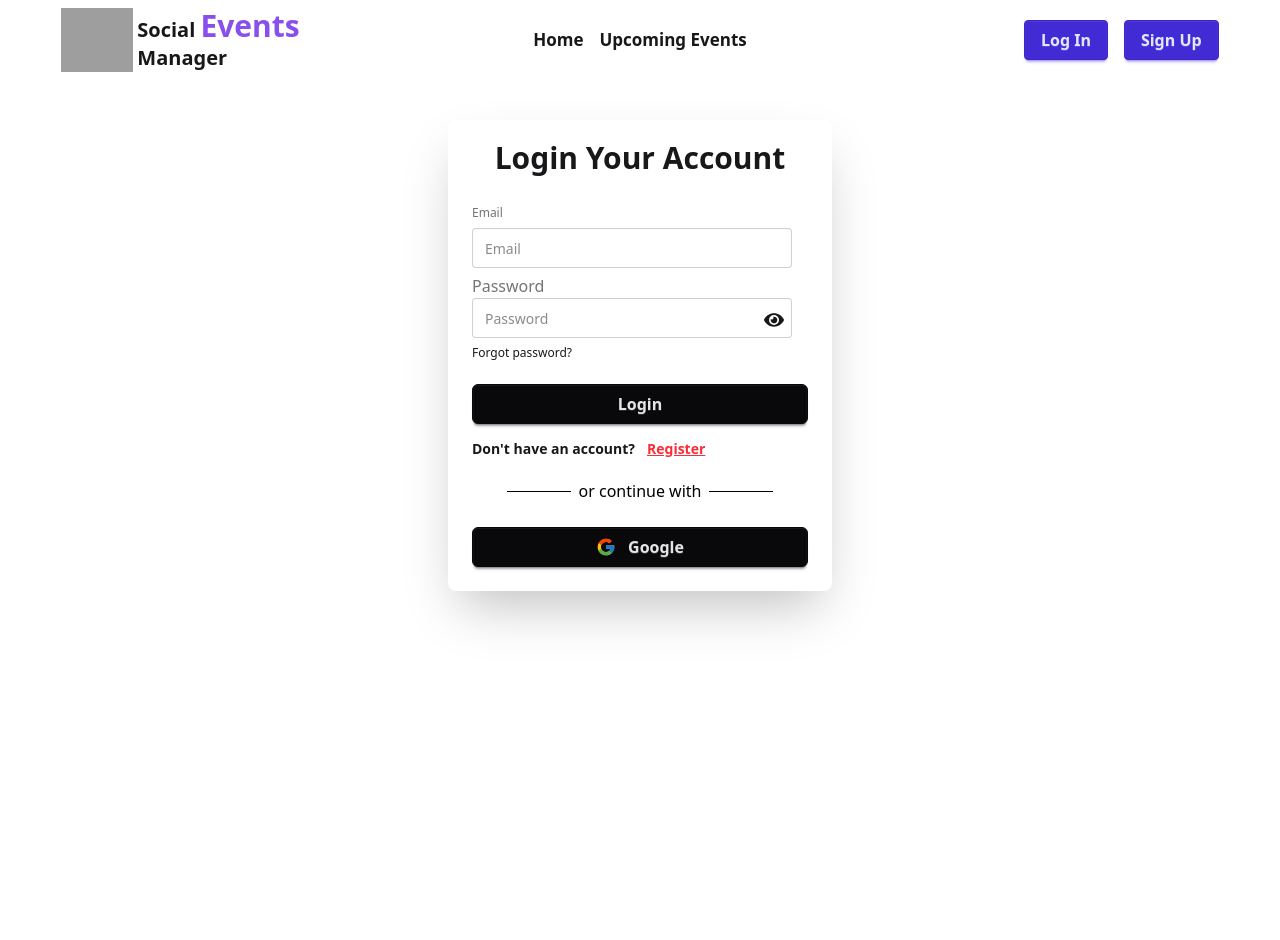
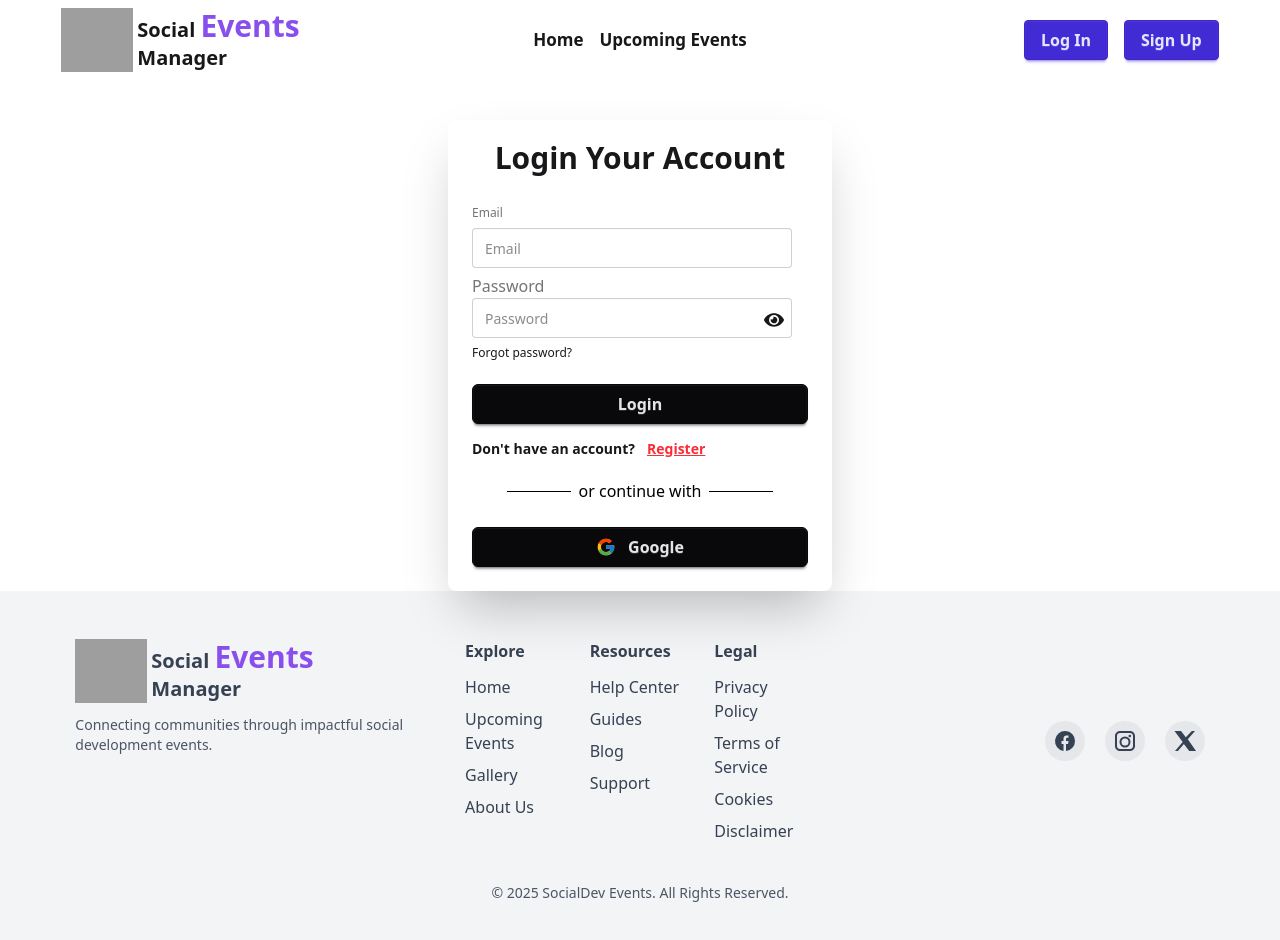
Before and after one commit to imtiaz8936/PH-Social-Dev-Events-Client, a React (Vite) app: page /auth-login in a window 1280 px wide. Shown: the top 940 px of the page. Before the commit the page ends 800 px from the top, so only its background shows below. Built offline with nearby package versions, Linux system fonts and the light colour scheme; no server answers; grey boxes are pictures that could not be loaded.

Commit message:
Footer section added

```diff
--- /dev/null
+++ b/src/Components/Footer/Footer.jsx
@@ -0,0 +1,163 @@
+import React from "react";
+import { Link } from "react-router";
+import logo from "../../assets/logo.png";
+
+const Footer = () => {
+  return (
+    <footer className="bg-gray-100 dark:bg-gray-900 text-gray-700 dark:text-gray-300 py-12 px-6">
+      <div className="w-11/12 mx-auto grid grid-cols-1 lg:grid-cols-3 gap-10">
+        {/* Logo + Tagline */}
+        <div className="flex flex-col gap-3">
+          <Link to="/" className="flex gap-1 items-center font-bold">
+            <img className="w-18 h-16" src={logo} alt="" />
+            <div>
+              <p className="text-xl">
+                Social <span className="text-[#894fed] text-3xl">Events</span>
+              </p>
+              <p className="text-xl">Manager</p>
+            </div>
+          </Link>
+          <p className="text-sm text-gray-600 dark:text-gray-400">
+            Connecting communities through impactful social development events.
+          </p>
+        </div>
+
+        {/* Links Column */}
+        <div className="grid grid-cols-1 lg:grid-cols-3 gap-6 lg:justify-center">
+          <div>
+            <h3 className="font-semibold mb-3">Explore</h3>
+            <ul className="space-y-2">
+              <li>
+                <a href="#" className="hover:underline">
+                  Home
+                </a>
+              </li>
+              <li>
+                <a href="#" className="hover:underline">
+                  Upcoming Events
+                </a>
+              </li>
+              <li>
+                <a href="#" className="hover:underline">
+                  Gallery
+                </a>
+              </li>
+              <li>
+                <a href="#" className="hover:underline">
+                  About Us
+                </a>
+              </li>
+            </ul>
+          </div>
+
+          <div>
+            <h3 className="font-semibold mb-3">Resources</h3>
+            <ul className="space-y-2">
+              <li>
+                <a href="#" className="hover:underline">
+                  Help Center
+                </a>
+              </li>
+              <li>
+                <a href="#" className="hover:underline">
+                  Guides
+                </a>
+              </li>
+              <li>
+                <a href="#" className="hover:underline">
+                  Blog
+                </a>
+              </li>
+              <li>
+                <a href="#" className="hover:underline">
+                  Support
+                </a>
+              </li>
+            </ul>
+          </div>
+
+          <div>
+            <h3 className="font-semibold mb-3">Legal</h3>
+            <ul className="space-y-2">
+              <li>
+                <a href="#" className="hover:underline">
+                  Privacy Policy
+                </a>
+              </li>
+              <li>
+                <a href="#" className="hover:underline">
+                  Terms of Service
+                </a>
+              </li>
+              <li>
+                <a href="#" className="hover:underline">
+                  Cookies
+                </a>
+              </li>
+              <li>
+                <a href="#" className="hover:underline">
+                  Disclaimer
+                </a>
+              </li>
+            </ul>
+          </div>
+        </div>
+
+        {/* Social Icons */}
+        <div className="flex lg:justify-end items-center gap-5">
+          {/* Facebook */}
+          <a
+            href="#"
+            className="p-2 rounded-full bg-gray-200 dark:bg-gray-800 hover:bg-gray-300 dark:hover:bg-gray-700 transition"
+          >
+            <svg
+              xmlns="http://www.w3.org/2000/svg"
+              fill="currentColor"
+              viewBox="0 0 24 24"
+              className="w-6 h-6"
+            >
+              <path d="M22 12a10 10 0 1 0-11.5 9.9v-7h-2v-3h2v-2.3c0-2 1.2-3.1 3-3.1 .9 0 1.8.1 2 .1v2.2h-1.1c-1.1 0-1.4.7-1.4 1.4V12h2.5l-.4 3h-2.1v7A10 10 0 0 0 22 12" />
+            </svg>
+          </a>
+
+          {/* Instagram */}
+          <a
+            href="#"
+            className="p-2 rounded-full bg-gray-200 dark:bg-gray-800 hover:bg-gray-300 dark:hover:bg-gray-700 transition"
+          >
+            <svg
+              xmlns="http://www.w3.org/2000/svg"
+              fill="currentColor"
+              viewBox="0 0 24 24"
+              className="w-6 h-6"
+            >
+              <path d="M7 2C4.2 2 2 4.2 2 7v10c0 2.8 2.2 5 5 5h10c2.8 0 5-2.2 5-5V7c0-2.8-2.2-5-5-5H7zm10 2c1.7 0 3 1.3 3 3v10c0 1.7-1.3 3-3 3H7c-1.7 0-3-1.3-3-3V7c0-1.7 1.3-3 3-3h10zm-5 3.5A5.5 5.5 0 1 0 17.5 13 5.51 5.51 0 0 0 12 7.5zm0 2A3.5 3.5 0 1 1 8.5 13 3.5 3.5 0 0 1 12 9.5zm4.8-3.8a1.3 1.3 0 1 0 1.3 1.3 1.3 1.3 0 0 0-1.3-1.3z" />
+            </svg>
+          </a>
+
+          {/* X */}
+          <a
+            href="#"
+            className="p-2 rounded-full bg-gray-200 dark:bg-gray-800 hover:bg-gray-300 dark:hover:bg-gray-700 transition"
+          >
+            <svg
+              xmlns="http://www.w3.org/2000/svg"
+              fill="currentColor"
+              viewBox="0 0 24 24"
+              className="w-6 h-6"
+            >
+              <path d="M18.9 2H22l-7.2 8.2L23 22h-6.8l-5.3-7-6 7H2l7.7-8.9L1.5 2H8l4.8 6.3L18.9 2z" />
+            </svg>
+          </a>
+        </div>
+      </div>
+
+      {/* Bottom */}
+      <div className="text-center mt-10 text-sm text-gray-600 dark:text-gray-400">
+        © 2025 SocialDev Events. All Rights Reserved.
+      </div>
+    </footer>
+  );
+};
+
+export default Footer;
--- a/src/Layouts/Root/Root.jsx
+++ b/src/Layouts/Root/Root.jsx
@@ -1,12 +1,14 @@
 import React from "react";
 import Navbar from "../../Components/Header/Navbar";
 import { Outlet } from "react-router";
+import Footer from "../../Components/Footer/Footer";
 
 const Root = () => {
   return (
     <div>
       <Navbar></Navbar>
       <Outlet></Outlet>
+      <Footer></Footer>
     </div>
   );
 };
```
